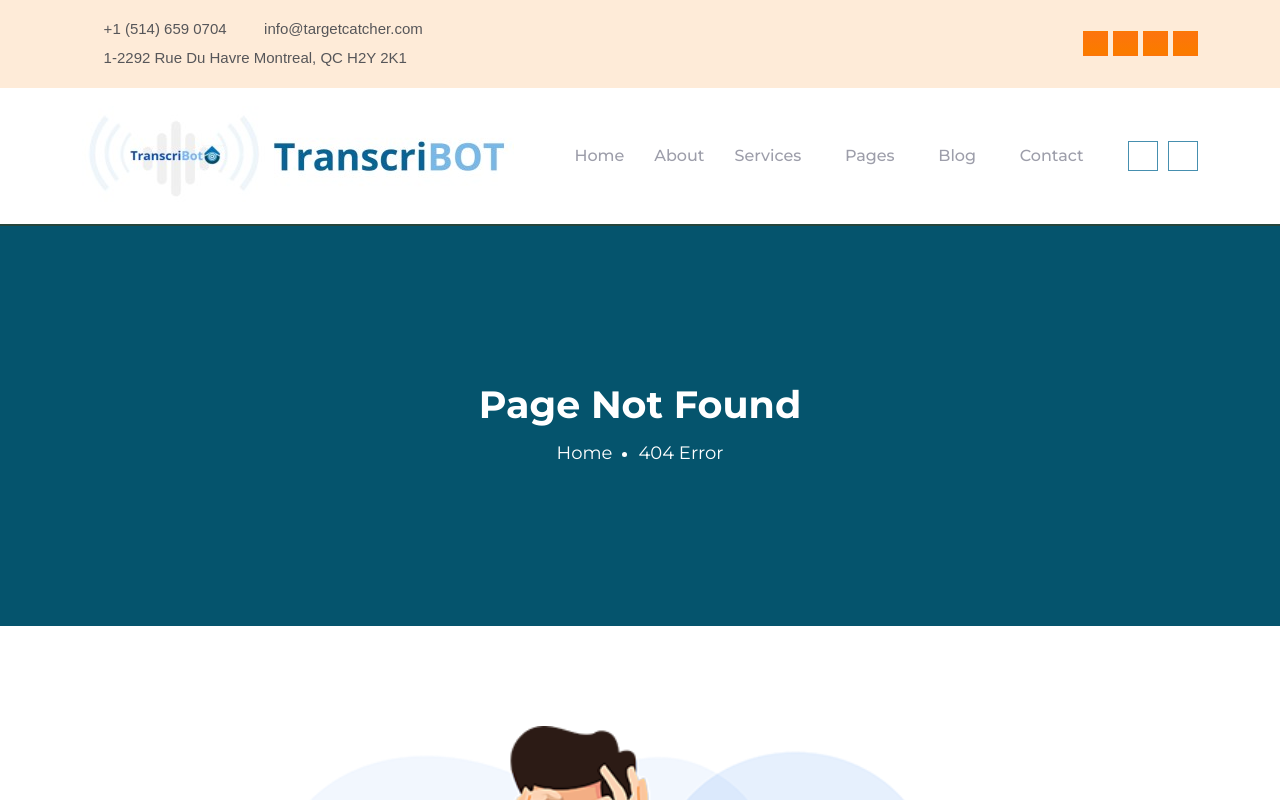
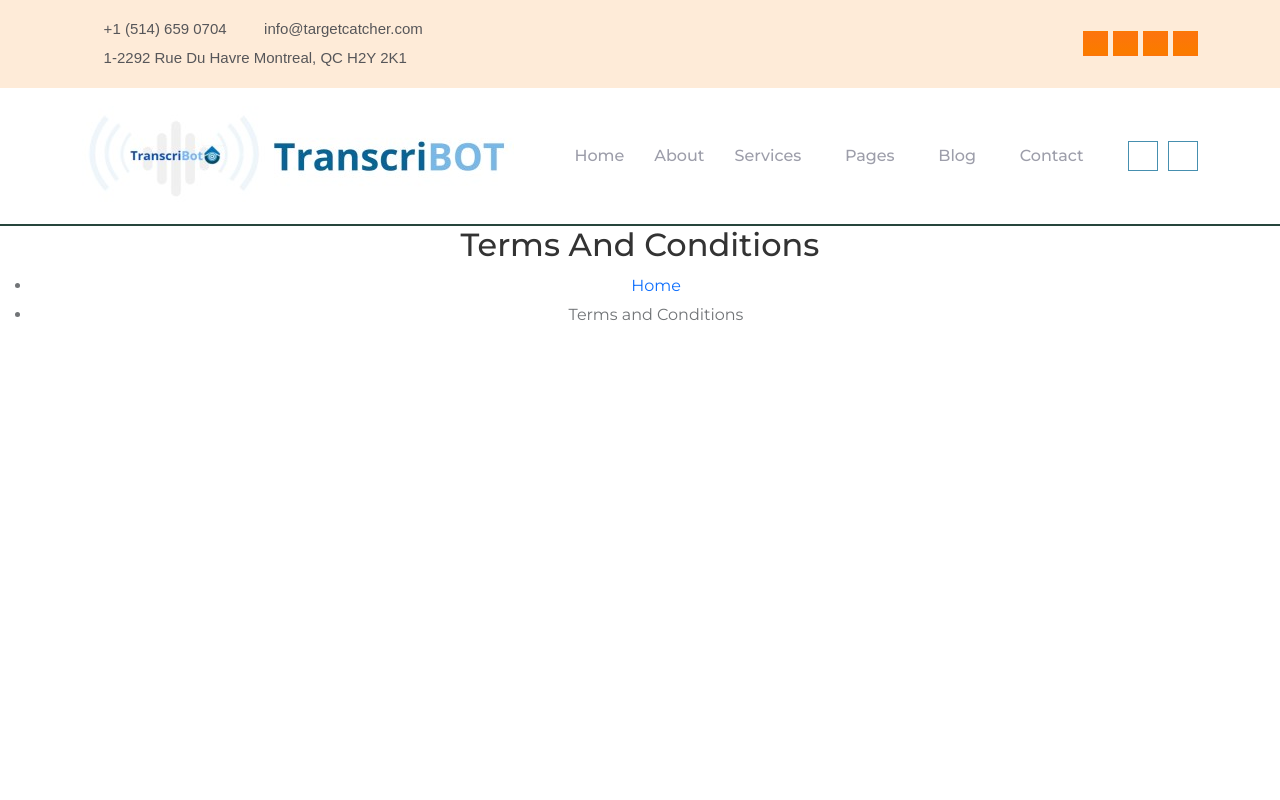
Before and after one commit to atreyi1405/frontend-project, an Angular app in the folder ezlu-ng/: page /terms in a window 1280 px wide. Shown: the top 800 px of the page. Built offline with nearby package versions, Linux system fonts and the light colour scheme; a web font is replaced by a local one.

Commit message:
added terms and conditions component

```diff
--- a/ezlu-ng/src/app/app-routing.module.ts
+++ b/ezlu-ng/src/app/app-routing.module.ts
@@ -19,6 +19,7 @@ import { ServiceComponent } from './components/pages/service/service.component';
 import { ServiceDetailsComponent } from './components/pages/service-details/service-details.component';
 import { AboutComponent } from './components/pages/about/about.component';
 import { ComingSoonComponent } from './components/pages/coming-soon/coming-soon.component';
+import { TermsComponent } from './components/pages/terms/terms.component';
 
 const routes: Routes = [
   {path: '', component: HomeOneComponent},
@@ -40,6 +41,7 @@ const routes: Routes = [
     {path: 'blog-details', component: BlogDetailsComponent},
     {path: 'contact', component: ContactComponent},
     {path: 'coming-soon', component:ComingSoonComponent},
+    {path: 'terms', component:TermsComponent},
     // Here add new pages component
 
     {path: '**', component: ErrorComponent} // This line will remain down from the whole pages component list
--- a/ezlu-ng/src/app/app.module.ts
+++ b/ezlu-ng/src/app/app.module.ts
@@ -26,6 +26,7 @@ import { BlogThreeComponent } from './components/pages/blog-three/blog-three.com
 import { BlogDetailsComponent } from './components/pages/blog-details/blog-details.component';
 import { ContactComponent } from './components/pages/contact/contact.component';
 import { ComingSoonComponent } from './components/pages/coming-soon/coming-soon.component';
+import { TermsComponent } from './components/pages/terms/terms.component';
 
 
 
@@ -54,7 +55,8 @@ import { ComingSoonComponent } from './components/pages/coming-soon/coming-soon.
     BlogThreeComponent,
     BlogDetailsComponent,
     ContactComponent,
-    ComingSoonComponent
+    ComingSoonComponent,
+    TermsComponent
   ],
   imports: [
     BrowserModule,
--- a/ezlu-ng/src/app/components/layouts/navbar-one/navbar-one.component.html
+++ b/ezlu-ng/src/app/components/layouts/navbar-one/navbar-one.component.html
@@ -95,6 +95,8 @@
                                 <li class="nav-item"><a routerLink="/team-two" class="nav-link" routerLinkActive="active"[routerLinkActiveOptions]="{exact: true}">Team Two</a></li>
 
                                 <li class="nav-item"><a routerLink="/privacy" class="nav-link" routerLinkActive="active"[routerLinkActiveOptions]="{exact: true}">Privacy policy</a></li>
+
+                                <li class="nav-item"><a routerLink="/terms" class="nav-link" routerLinkActive="active"[routerLinkActiveOptions]="{exact: true}">Terms And Conditions</a></li>
                                 <!--Commenting out Hover
                                 <li class="nav-item">
                                     <a href="javascript:void(0)" class="nav-link dropdown-toggle">Hover for action <i class="flaticon-right"></i></a>
--- a/ezlu-ng/src/app/components/layouts/navbar-two/navbar-two.component.html
+++ b/ezlu-ng/src/app/components/layouts/navbar-two/navbar-two.component.html
@@ -96,6 +96,7 @@
                                 <li class="nav-item"><a routerLink="/team-two" class="nav-link" routerLinkActive="active"[routerLinkActiveOptions]="{exact: true}">Team Two</a></li>
 
                                 <li class="nav-item"><a routerLink="/privacy" class="nav-link" routerLinkActive="active"[routerLinkActiveOptions]="{exact: true}">Privacy policy</a></li>
+                                <li class="nav-item"><a routerLink="/terms" class="nav-link" routerLinkActive="active"[routerLinkActiveOptions]="{exact: true}">Terms And Conditions</a></li>
 <!--Commenting out Hover
                                 <li class="nav-item">
                                     <a href="javascript:void(0)" class="nav-link dropdown-toggle">Hover for action <i class="flaticon-right"></i></a>
--- /dev/null
+++ b/ezlu-ng/src/app/components/pages/terms/terms.component.html
@@ -0,0 +1,16 @@
+<app-navbar-two></app-navbar-two>
+
+<div class="terms-title">
+    <div class="d-table">
+        <div class="d-table-cell">
+            <div class="title-text text-center">
+                <h2>Terms And Conditions</h2>
+
+                <ul>
+                    <li><a routerLink="/">Home</a></li>
+                    <li>Terms and Conditions</li>
+                </ul>
+            </div>
+        </div>
+    </div>
+</div>
--- /dev/null
+++ b/ezlu-ng/src/app/components/pages/terms/terms.component.ts
@@ -0,0 +1,15 @@
+import { Component, OnInit } from '@angular/core';
+
+@Component({
+  selector: 'app-terms',
+  templateUrl: './terms.component.html',
+  styleUrls: ['./terms.component.scss']
+})
+export class TermsComponent implements OnInit {
+
+  constructor() { }
+
+  ngOnInit(): void {
+  }
+
+}
--- a/ezlu-ng/src/styles.scss
+++ b/ezlu-ng/src/styles.scss
@@ -3504,6 +3504,12 @@ h3 {
 }
 /**-------------- Privacy Page CSS End --------------**/
 
+/**-------------- Terms Page CSS Start --------------**/
+
+
+
+/**-------------- Terms Page CSS End ----------------**/
+
 /**-------------- Back to Top CSS Start --------------**/
 
 /**-------------- Back to Top Page CSS End --------------**/
```
Also changed, not shown: ezlu-ng/src/app/components/pages/terms/terms.component.scss (added), 1 other file (tests, documents, lock files or other folders).
